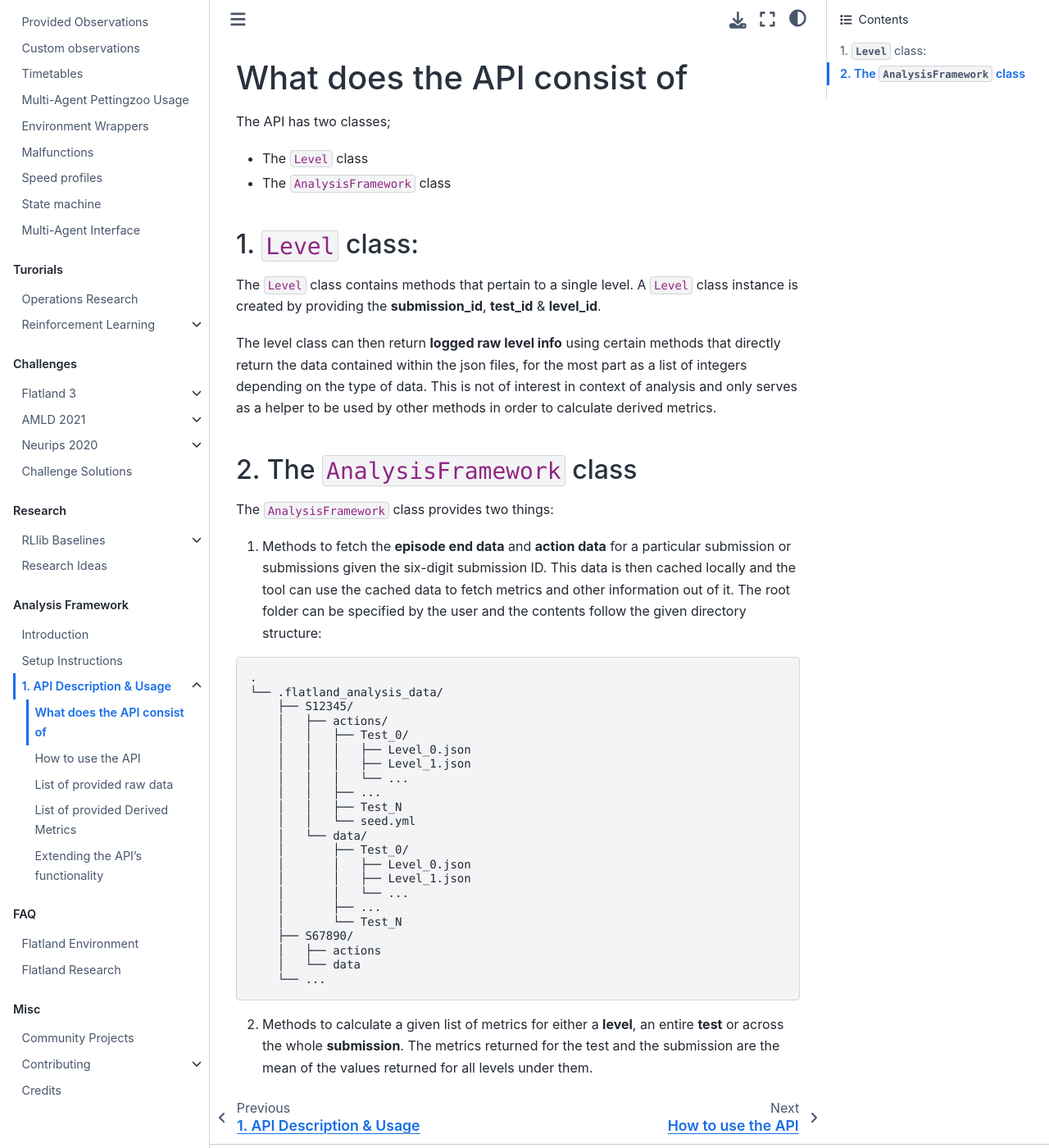
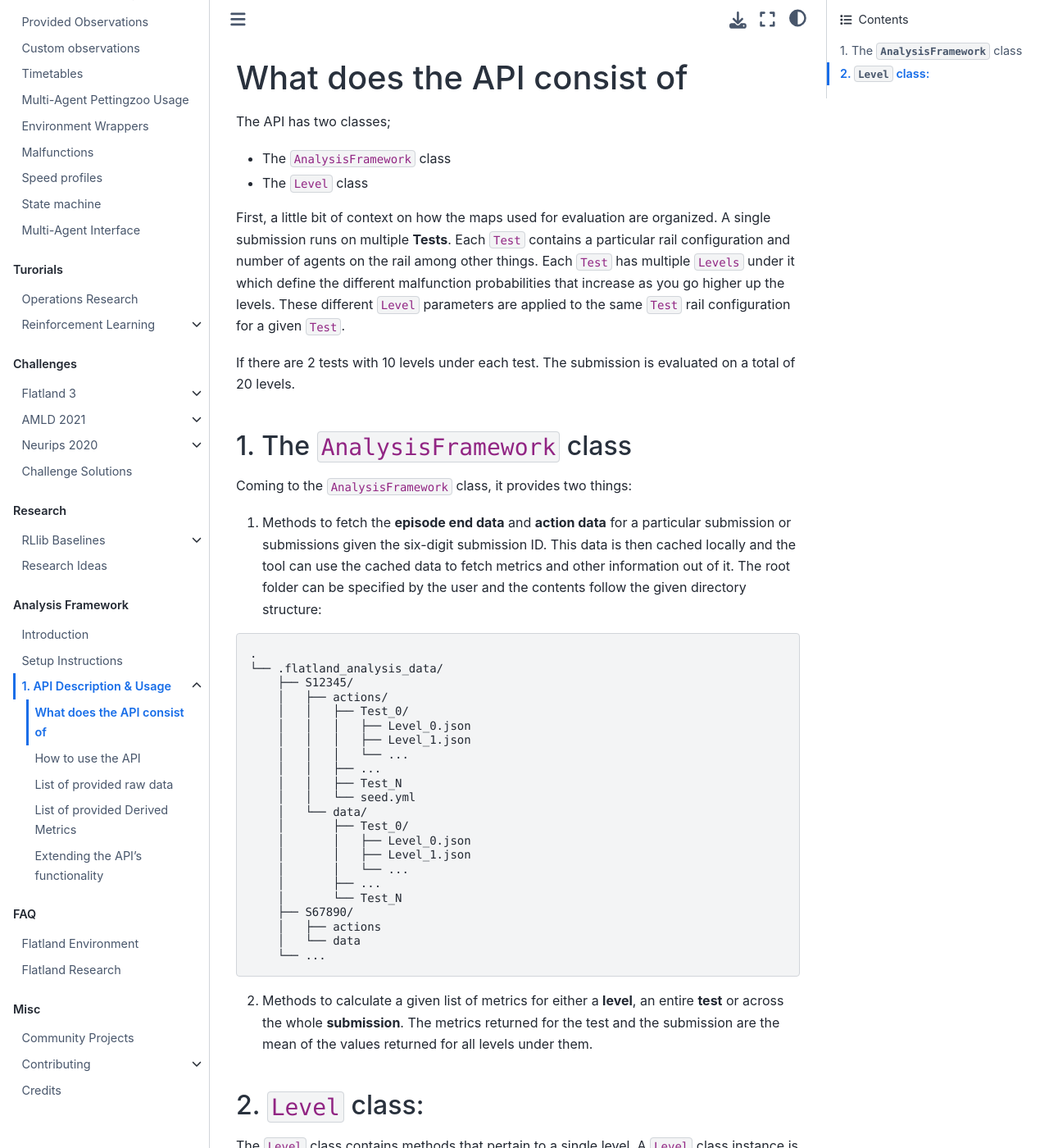
Before and after one commit to flatland-association/flatland-book, a Jupyter Book: the page built from analysis-framework/section_1_api/api-contents.md, in a window 1280 px wide and 1400 px high. Shown: the whole window at 82% size. Built offline with Jupyter Book 1.0.4 settings and Sphinx 7.4.7 and the Sphinx Book theme 1.1.4, drawn with Linux system fonts in a browser that asks for light colours; pages that are not in the unit, such as notebooks, are missing from menus.

Commit message:
analysis-framework setup instructions updated

````diff
--- a/analysis-framework/section_1_api/api-contents.md
+++ b/analysis-framework/section_1_api/api-contents.md
@@ -2,18 +2,16 @@
 
 The API has two classes;
 
+-   The `AnalysisFramework` class
 -   The `Level` class
--   The `AnalysisFramework` class
 
-## 1. `Level` class:
+First, a little bit of context on how the maps used for evaluation are organized. A single submission runs on multiple **Tests**. Each `Test` contains a particular rail configuration and number of agents on the rail among other things. Each `Test` has multiple `Levels` under it which define the different malfunction probabilities that increase as you go higher up the levels. These different `Level` parameters are applied to the same `Test` rail configuration for a given `Test`.
 
-The `Level` class contains methods that pertain to a single level. A `Level` class instance is created by providing the **submission_id**, **test_id** & **level_id**.
+If there are 2 tests with 10 levels under each test. The submission is evaluated on a total of 20 levels.
 
-The level class can then return **logged raw level info** using certain methods that directly return the data contained within the json files, for the most part as a list of integers depending on the type of data. This is not of interest in context of analysis and only serves as a helper to be used by other methods in order to calculate derived metrics.
+## 1. The `AnalysisFramework` class
 
-## 2. The `AnalysisFramework` class
-
-The `AnalysisFramework` class provides two things:
+Coming to the `AnalysisFramework` class, it provides two things:
 
 1. Methods to fetch the **episode end data** and **action data** for a particular submission or submissions given the six-digit submission ID.
    This data is then cached locally and the tool can use the cached data to fetch metrics and other information out of it.
@@ -45,3 +43,9 @@ The `AnalysisFramework` class provides two things:
 ```
 
 2. Methods to calculate a given list of metrics for either a **level**, an entire **test** or across the whole **submission**. The metrics returned for the test and the submission are the mean of the values returned for all levels under them.
+
+## 2. `Level` class:
+
+The `Level` class contains methods that pertain to a single level. A `Level` class instance is created by providing the **submission_id**, **test_id** & **level_id**.
+
+The level class can then return **logged raw level info** using certain methods that directly return the data contained within the json files, for the most part as a list of integers depending on the type of data. This is not of interest in context of analysis and only serves as a helper to be used by other methods in order to calculate derived metrics.
````
Also changed, not shown: analysis-framework/desc_1_api.md (+0 -2 lines), analysis-framework/section_1_api/api-usage.md (+1 -1 lines), analysis-framework/setup.md (+7 -1 lines).
